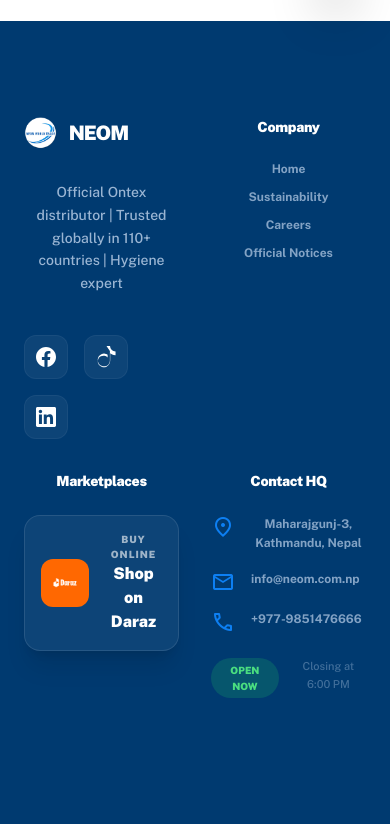
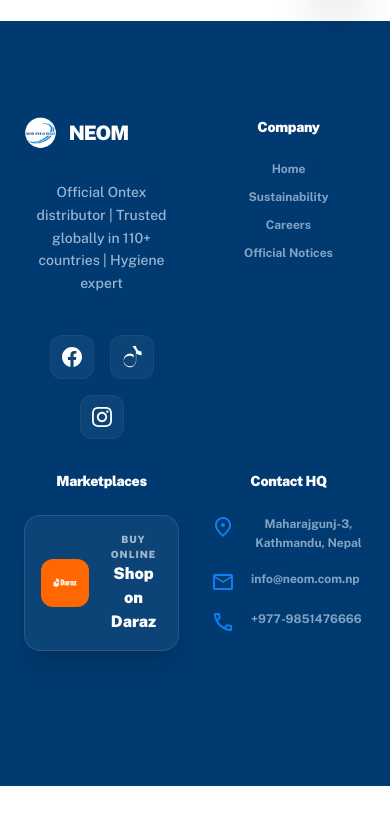
Before and after one commit to SurajMahato74/new_neom, a React (Vite) app: page /new_neom/careers in a window 390 px wide. Shown: the part 822-1646 px from the top of the page. After the commit the page ends 1608 px from the top, so only its background shows below. Built offline with nearby package versions, Linux system fonts and the light colour scheme.

Commit message:
Fix footer responsiveness: center social icons on mobile, hide OPEN NOW on mobile, replace LinkedIn with Instagram

```diff
--- a/components/Footer.tsx
+++ b/components/Footer.tsx
@@ -20,7 +20,7 @@
             <p className="text-blue-100/70 max-w-sm leading-relaxed text-sm md:text-lg font-medium">
               Official Ontex distributor | Trusted globally in 110+ countries | Hygiene expert
             </p>
-            <div className="flex flex-wrap gap-4 pt-2">
+            <div className="flex flex-wrap gap-4 pt-2 justify-center md:justify-start">
               {/* Facebook */}
               <a href="https://facebook.com/neomnepal" target="_blank" rel="noreferrer" className="size-11 rounded-xl bg-white/5 flex items-center justify-center hover:bg-[#0d7ff2] hover:scale-110 transition-all border border-white/5 group">
                 <svg className="size-5" fill="currentColor" viewBox="0 0 24 24"><path d="M24 12.073c0-6.627-5.373-12-12-12s-12 5.373-12 12c0 5.99 4.388 10.954 10.125 11.854v-8.385H7.078v-3.47h3.047V9.43c0-3.007 1.792-4.669 4.533-4.669 1.312 0 2.686.235 2.686.235v2.953H15.83c-1.491 0-1.956.925-1.956 1.874v2.25h3.328l-.532 3.47h-2.796v8.385C19.612 23.027 24 18.062 24 12.073z"/></svg>
@@ -31,9 +31,9 @@
                   <path d="M12.525.02c1.31-.02 2.61-.01 3.91-.02.08 1.53.63 3.09 1.75 4.17 1.12 1.11 2.7 1.62 4.24 1.79v4.03c-1.44-.05-2.89-.35-4.2-.97-.57-.26-1.1-.59-1.59-1.01-.01 2.62.02 5.24-.02 7.86-.03 1.34-.36 2.71-1.05 3.89-.7 1.22-1.78 2.22-3.07 2.78-1.21.55-2.58.74-3.89.54-1.3-.2-2.55-.83-3.53-1.73-.99-.9-1.68-2.11-1.95-3.4-.28-1.3-.12-2.7.46-3.89.57-1.2 1.58-2.2 2.77-2.81 1.2-.62 2.59-.83 3.92-.61 1.33.22 2.56.88 3.5 1.83.02-1.01.03-2.01.03-3.02-.95-.62-2.02-1-3.14-1.12-1.24-.13-2.52.05-3.69.54-1.22.51-2.27 1.4-2.98 2.53-.7 1.12-1.05 2.45-1.03 3.77.01 1.34.38 2.68 1.09 3.82.72 1.16 1.81 2.11 3.06 2.66 1.25.55 2.65.7 4 .43 1.35-.27 2.59-.97 3.52-2 1.05-1.18 1.59-2.73 1.62-4.29.02-3.48-.01-6.96-.01-10.44z"/>
                 </svg>
               </a>
-              {/* LinkedIn */}
-              <a href="https://linkedin.com/company/neomnepal" target="_blank" rel="noreferrer" className="size-11 rounded-xl bg-white/5 flex items-center justify-center hover:bg-[#0077b5] hover:scale-110 transition-all border border-white/5 group">
-                <svg className="size-5" fill="currentColor" viewBox="0 0 24 24"><path d="M20.447 20.452h-3.554v-5.569c0-1.328-.027-3.037-1.852-3.037-1.853 0-2.136 1.445-2.136 2.939v5.667H9.351V9h3.414v1.561h.046c.477-.9 1.637-1.85 3.37-1.85 3.601 0 4.267 2.37 4.267 5.455v6.286zM5.337 7.433c-1.144 0-2.063-.926-2.063-2.065 0-1.138.92-2.063 2.063-2.063 1.14 0 2.064.925 2.064 2.063 0 1.139-.925 2.065-2.064 2.065zm1.782 13.019H3.555V9h3.564v11.452zM22.225 0H1.771C.792 0 0 .774 0 1.729v20.542C0 23.227.792 24 1.771 24h20.451C23.2 24 24 23.227 24 22.271V1.729C24 .774 23.2 0 22.222 0h.003z"/></svg>
+              {/* Instagram */}
+              <a href="https://instagram.com/neomnepal" target="_blank" rel="noreferrer" className="size-11 rounded-xl bg-white/5 flex items-center justify-center hover:bg-gradient-to-r hover:from-purple-500 hover:to-pink-500 hover:scale-110 transition-all border border-white/5 group">
+                <svg className="size-5" fill="currentColor" viewBox="0 0 24 24"><path d="M12 2.163c3.204 0 3.584.012 4.85.07 3.252.148 4.771 1.691 4.919 4.919.058 1.265.069 1.645.069 4.849 0 3.205-.012 3.584-.069 4.849-.149 3.225-1.664 4.771-4.919 4.919-1.266.058-1.644.07-4.85.07-3.204 0-3.584-.012-4.849-.07-3.26-.149-4.771-1.699-4.919-4.92-.058-1.265-.07-1.644-.07-4.849 0-3.204.013-3.583.07-4.849.149-3.227 1.664-4.771 4.919-4.919 1.266-.057 1.645-.069 4.849-.069zm0-2.163c-3.259 0-3.667.014-4.947.072-4.358.2-6.78 2.618-6.98 6.98-.059 1.281-.073 1.689-.073 4.948 0 3.259.014 3.668.072 4.948.2 4.358 2.618 6.78 6.98 6.98 1.281.058 1.689.072 4.948.072 3.259 0 3.668-.014 4.948-.072 4.354-.2 6.782-2.618 6.979-6.98.059-1.28.073-1.689.073-4.948 0-3.259-.014-3.667-.072-4.947-.196-4.354-2.617-6.78-6.979-6.98-1.281-.059-1.69-.073-4.949-.073zm0 5.838c-3.403 0-6.162 2.759-6.162 6.162s2.759 6.163 6.162 6.163 6.162-2.759 6.162-6.163c0-3.403-2.759-6.162-6.162-6.162zm0 10.162c-2.209 0-4-1.79-4-4 0-2.209 1.791-4 4-4s4 1.791 4 4c0 2.21-1.791 4-4 4zm6.406-11.845c-.796 0-1.441.645-1.441 1.44s.645 1.44 1.441 1.44c.795 0 1.439-.645 1.439-1.44s-.644-1.44-1.439-1.44z"/></svg>
               </a>
             </div>
           </div>
@@ -74,9 +74,9 @@
               <p className="flex gap-4"><span className="material-symbols-outlined text-[#0d7ff2]">location_on</span> Maharajgunj-3, Kathmandu, Nepal</p>
               <p className="flex gap-4"><span className="material-symbols-outlined text-[#0d7ff2]">mail</span> info@neom.com.np</p>
               <p className="flex gap-4"><span className="material-symbols-outlined text-[#0d7ff2]">call</span> +977-9851476666</p>
-              <div className="flex gap-3 pt-2">
-                <span className="bg-green-500/20 text-green-400 px-3 py-1 rounded-full text-[10px] font-black">OPEN NOW</span>
-                <span className="text-[11px] font-medium opacity-50">Closing at 6:00 PM</span>
+              <div className="flex gap-3 pt-2 justify-center md:justify-start">
+                <span className="hidden md:inline bg-green-500/20 text-green-400 px-3 py-1 rounded-full text-[10px] font-black">OPEN NOW</span>
+                <span className="hidden md:inline text-[11px] font-medium opacity-50">Closing at 6:00 PM</span>
               </div>
             </div>
           </div>
```
